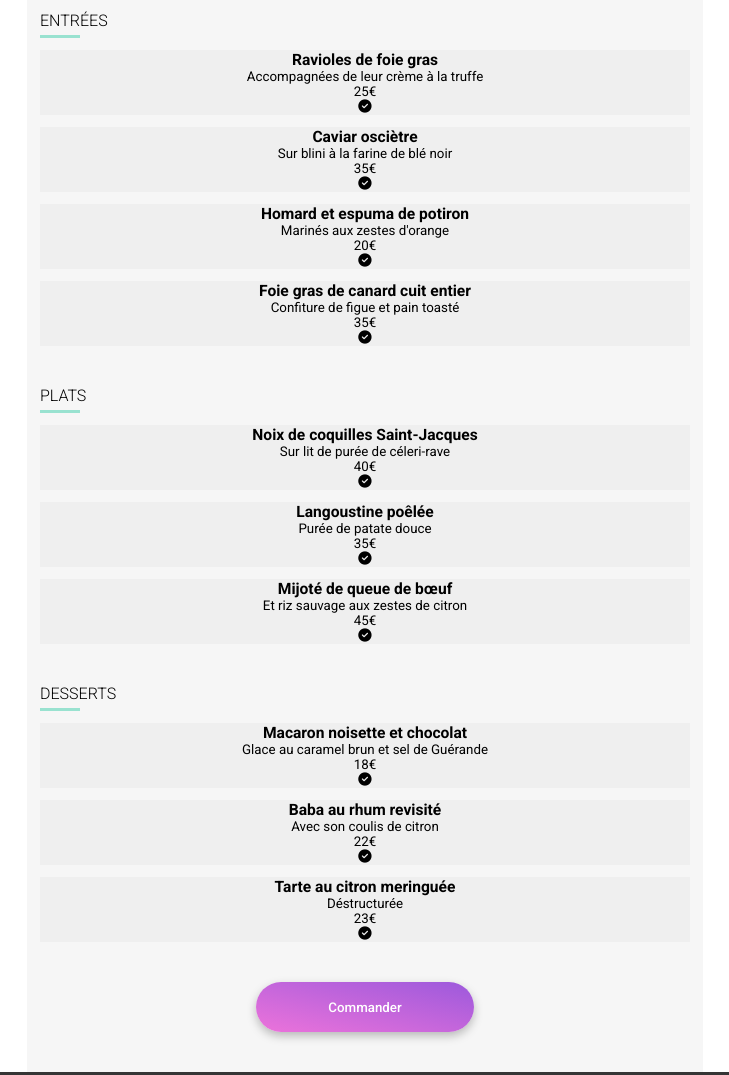
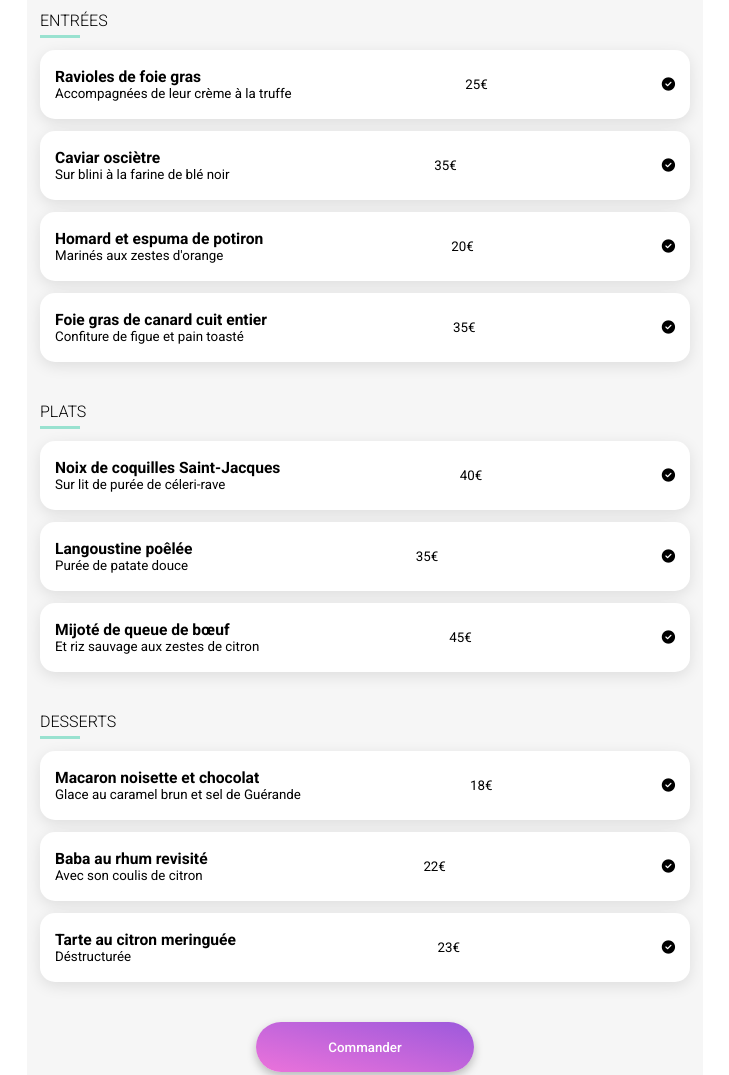
Before and after one commit to EvivNotrub/ohMyFood, a website: page restaurants/la_note_enchantee.html in a window 1280 px wide. Shown: the part 440-1515 px from the top of the page, without its empty margins (275-1004 px from the left). Drawn offline with Linux system fonts and the light colour scheme; a web font is replaced by a local one.

Commit message:
dish-card format and display

```diff
--- a/restaurants/la_note_enchantee.html
+++ b/restaurants/la_note_enchantee.html
@@ -28,7 +28,7 @@
                         <h2 class="menu__sect__h2">Entrées</h2>
                         <div class="menu__sect__dishes">
                             <article>
-                                <button>
+                                <button class="dish-card">
                                     <div>
                                         <h3>Ravioles de foie gras</h3>
                                         <p>Accompagnées de leur crème à la truffe</p>
@@ -38,7 +38,7 @@
                                 </button>
                             </article>
                             <article>
-                                <button>
+                                <button class="dish-card">
                                     <div>
                                         <h3>Caviar osciètre</h3>
                                         <p>Sur blini à la farine de blé noir</p>
@@ -48,7 +48,7 @@
                                 </button>
                             </article>
                             <article>
-                                <button>
+                                <button class="dish-card">
                                     <div>
                                         <h3>Homard et espuma de potiron</h3>
                                         <p>Marinés aux zestes d'orange</p>
@@ -58,7 +58,7 @@
                                 </button>
                             </article>
                             <article>
-                                <button>
+                                <button class="dish-card">
                                     <div>
                                         <h3>Foie gras de canard cuit entier</h3>
                                         <p>Confiture de figue et pain toasté</p>
@@ -73,7 +73,7 @@
                         <h2 class="menu__sect__h2">Plats</h2>
                         <div class="menu__sect__dishes">
                             <article>
-                                <button>
+                                <button class="dish-card">
                                     <div>
                                         <h3>Noix de coquilles Saint-Jacques</h3>
                                         <p>Sur lit de purée de céleri-rave</p>
@@ -83,7 +83,7 @@
                                 </button>
                             </article>
                             <article>
-                                <button>
+                                <button class="dish-card">
                                     <div>
                                         <h3>Langoustine poêlée</h3>
                                         <p>Purée de patate douce</p>
@@ -93,7 +93,7 @@
                                 </button>
                             </article>
                             <article>
-                                <button>
+                                <button class="dish-card">
                                     <div>
                                         <h3>Mijoté de queue de bœuf </h3>
                                         <p>Et riz sauvage aux zestes de citron</p>
@@ -108,7 +108,7 @@
                         <h2 class="menu__sect__h2">Desserts</h2>
                         <div class="menu__sect__dishes">
                             <article>
-                                <button>
+                                <button class="dish-card">
                                     <div>
                                         <h3>Macaron noisette et chocolat</h3>
                                         <p>Glace au caramel brun et sel de Guérande</p>
@@ -118,7 +118,7 @@
                                 </button>
                             </article>
                             <article>
-                                <button>
+                                <button class="dish-card">
                                     <div>
                                         <h3>Baba au rhum revisité </h3>
                                         <p>Avec son coulis de citron</p>
@@ -128,7 +128,7 @@
                                 </button>
                             </article>
                             <article>
-                                <button>
+                                <button class="dish-card">
                                     <div>
                                         <h3>Tarte au citron meringuée </h3>
                                         <p>Déstructurée</p>
--- a/sass/components/_cards.scss
+++ b/sass/components/_cards.scss
@@ -49,3 +49,17 @@
         @include heart-properties;
     }
 }
+
+/****menu cards****/
+
+.dish-card {
+    width: 100%;
+    height: 69px;
+    padding: 12px 15px;
+    text-align: start;
+    @include flex-r-ai-center;
+    justify-content: space-between;
+    background-color: $main-bg-color;
+    box-shadow: 0px 4px 15px rgba(0, 0, 0, 0.1);
+    border-radius: 15px;
+}
--- a/sass/layout/_main_menu.scss
+++ b/sass/layout/_main_menu.scss
@@ -43,9 +43,6 @@
         &__dishes {
             @include flex-clm;
             gap: 12px;
-            button {
-                width: 100%;
-            }
         }
     }
 }
```
Also changed, not shown: restaurants/la_palette_du_gout.html (+9 -9 lines), restaurants/le_delice_des_sens.html (+9 -9 lines), assets/CSS/style.css, 1 other file.
